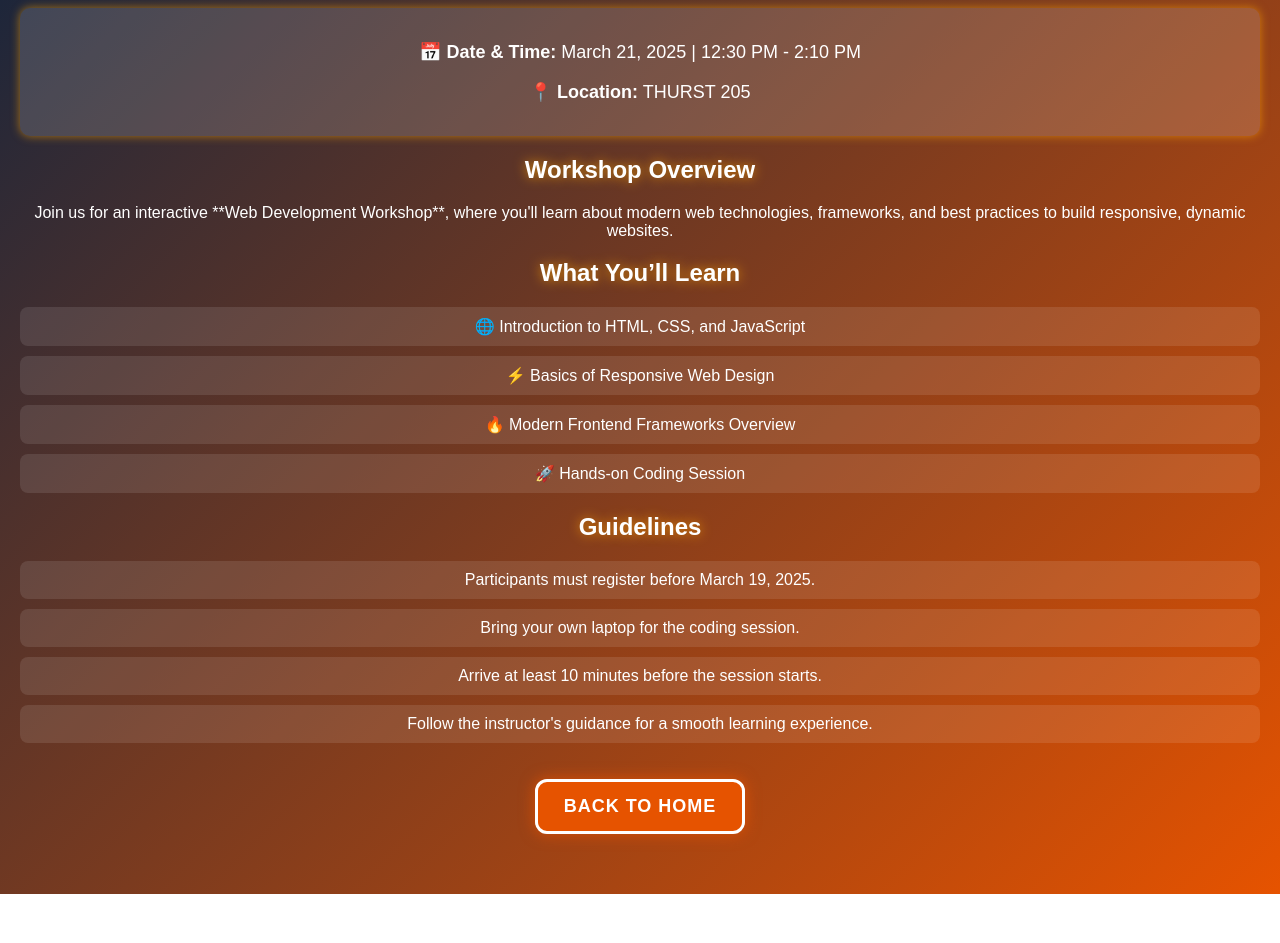
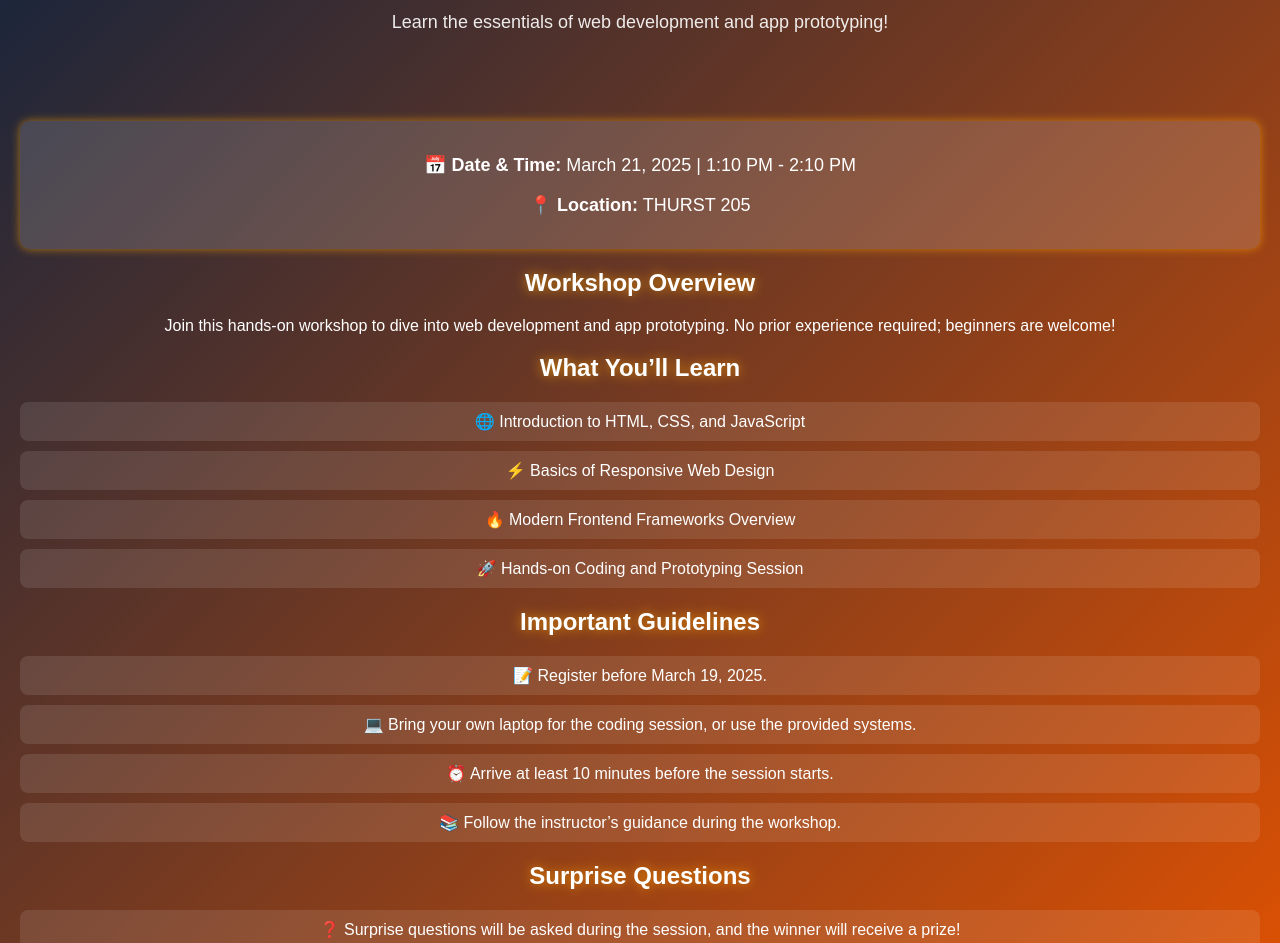
Before and after one commit to NateBaumes/Website, a plain HTML site: page web-dev-workshop.html in a window 1280 px wide. Shown: the part 192-1135 px from the top of the page. Before the commit the page ends 1086 px from the top, so only its background shows below. Drawn offline with Linux system fonts and the light colour scheme.

Commit message:
Update web-dev-workshop.html

```diff
--- a/web-dev-workshop.html
+++ b/web-dev-workshop.html
@@ -3,38 +3,45 @@
 <head>
     <meta charset="UTF-8">
     <meta name="viewport" content="width=device-width, initial-scale=1.0">
-    <title>Web Deve Workshop</title>
+    <title>CodeCrafters: Innovate & Create Workshop</title>
     <link rel="stylesheet" href="styles.css">
 </head>
 <body>
 
     <div class="container">
-        <h1 class="title">Web Dev Workshop</h1>
-        <p class="subtitle">Learn cutting-edge web technologies!</p>
+        <div class="hero">
+            <h1 class="title">CodeCrafters: Innovate & Create Workshop</h1>
+            <p class="subtitle">Learn the essentials of web development and app prototyping!</p>
+        </div>
 
         <div class="event-details">
-            <p><strong>📅 Date & Time:</strong> March 21, 2025 | 12:30 PM - 2:10 PM</p>
+            <p><strong>📅 Date & Time:</strong> March 21, 2025 | 1:10 PM - 2:10 PM</p>
             <p><strong>📍 Location:</strong> THURST 205</p>
         </div>
 
         <div class="guidelines">
             <h2>Workshop Overview</h2>
-            <p>Join us for an interactive **Web Development Workshop**, where you'll learn about modern web technologies, frameworks, and best practices to build responsive, dynamic websites.</p>
+            <p>Join this hands-on workshop to dive into web development and app prototyping. No prior experience required; beginners are welcome!</p>
 
             <h2>What You’ll Learn</h2>
             <ul>
                 <li>🌐 Introduction to HTML, CSS, and JavaScript</li>
                 <li>⚡ Basics of Responsive Web Design</li>
                 <li>🔥 Modern Frontend Frameworks Overview</li>
-                <li>🚀 Hands-on Coding Session</li>
+                <li>🚀 Hands-on Coding and Prototyping Session</li>
             </ul>
 
-            <h2>Guidelines</h2>
+            <h2>Important Guidelines</h2>
             <ul>
-                <li>Participants must register before March 19, 2025.</li>
-                <li>Bring your own laptop for the coding session.</li>
-                <li>Arrive at least 10 minutes before the session starts.</li>
-                <li>Follow the instructor's guidance for a smooth learning experience.</li>
+                <li>📝 Register before March 19, 2025.</li>
+                <li>💻 Bring your own laptop for the coding session, or use the provided systems.</li>
+                <li>⏰ Arrive at least 10 minutes before the session starts.</li>
+                <li>📚 Follow the instructor’s guidance during the workshop.</li>
+            </ul>
+
+            <h2>Surprise Questions</h2>
+            <ul>
+                <li>❓ Surprise questions will be asked during the session, and the winner will receive a prize!</li>
             </ul>
         </div>
 
```
